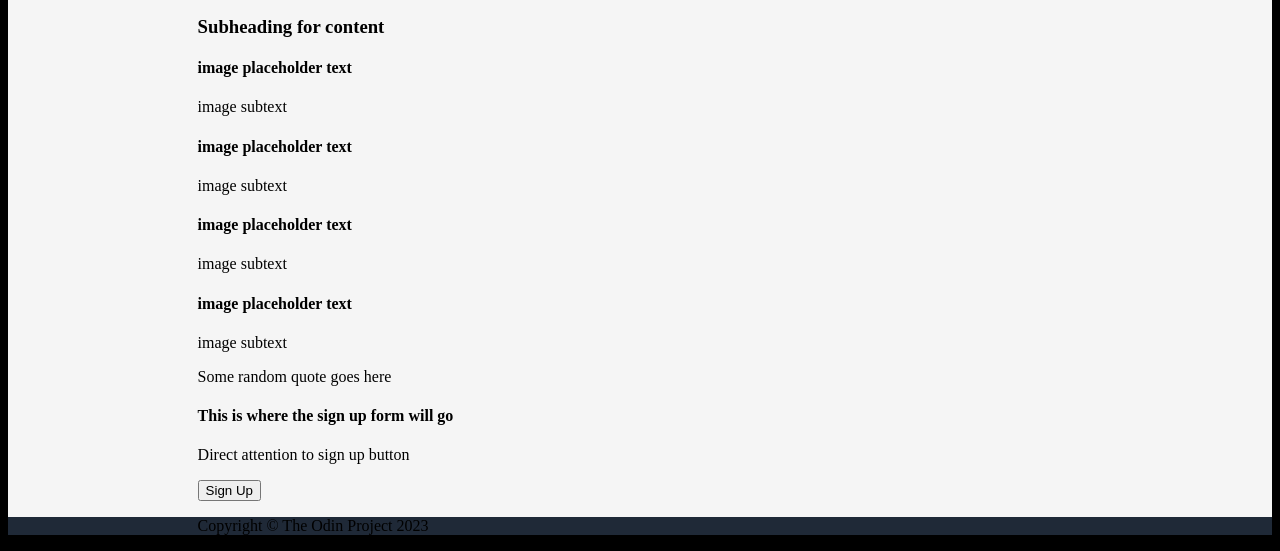
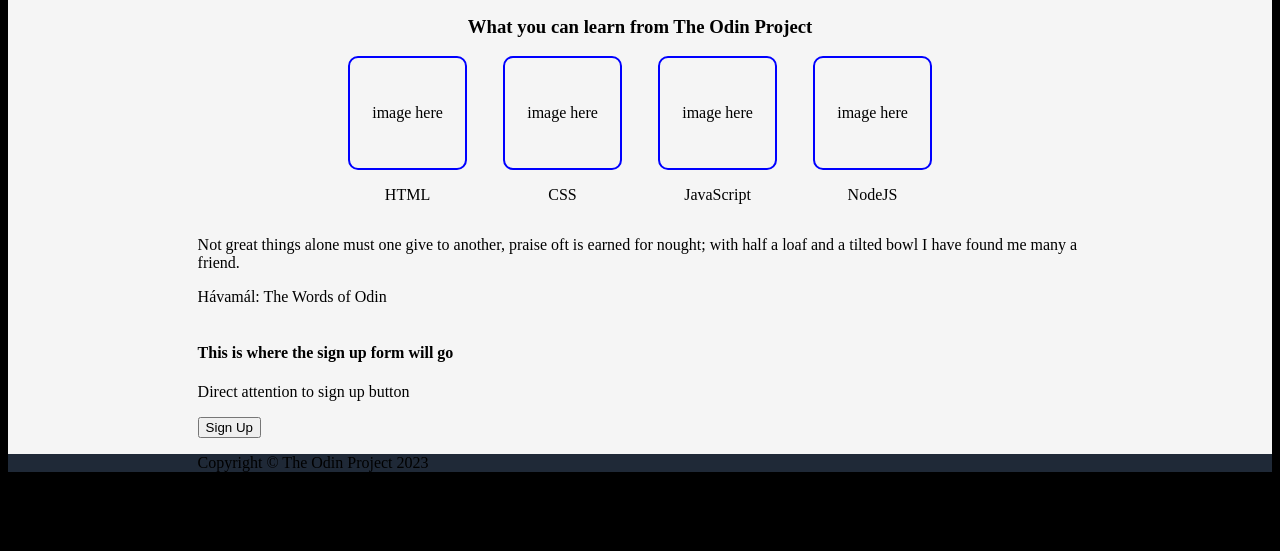
Before and after one commit to smeikle82/odin-landingpage, a plain HTML site: page index.html in a window 1280 px wide. Shown: the part 318-869 px from the top of the page. After the commit the page ends 806 px from the top, so only its background shows below. Drawn offline with Linux system fonts and the light colour scheme.

Commit message:
Add content to Gallery HTML and CSS

```diff
--- a/index.html
+++ b/index.html
@@ -32,19 +32,34 @@
             </div>
         </div>
         <div class="content">
-            <h3>Subheading for content</h3>
             <div class="image-gallery">
-                <div class="img-placeholder"><h4>image placeholder text</h4></div>
-                <p>image subtext</p>
-                <div class="img-placeholder"><h4>image placeholder text</h4></div>
-                <p>image subtext</p>
-                <div class="img-placeholder"><h4>image placeholder text</h4></div>
-                <p>image subtext</p>
-                <div class="img-placeholder"><h4>image placeholder text</h4></div>
-                <p>image subtext</p>
+                <h3>What you can learn from The Odin Project</h3>
+                <div class="gallery-items">
+                    <div class="gallery-item">
+                        <div class="img-placeholder"><p>image here</p></div>
+                        <p>HTML</p>
+                    </div>
+                    <div class="gallery-item">
+                        <div class="img-placeholder"><p>image here</p></div>
+                        <p>CSS</p>
+                    </div>
+                    <div class="gallery-item">
+                        <div class="img-placeholder"><p>image here</p></div>
+                        <p>JavaScript</p>
+                    </div>
+                    <div class="gallery-item">
+                        <div class="img-placeholder"><p>image here</p></div>
+                        <p>NodeJS</p>
+                    </div>
+                </div>
             </div>
             <div class="quote">
-                <p>Some random quote goes here</p>
+                <p>Not great things alone must one give to another,
+                    praise oft is earned for nought;
+                    with half a loaf and a tilted bowl
+                    I have found me many a friend.
+                </p>
+                <p class="citation">Hávamál: The Words of Odin </p>
             </div>
             <div class="call-to-action">
                 <h4>This is where the sign up form will go</h4>
--- a/styles.css
+++ b/styles.css
@@ -75,3 +75,34 @@
 }
 
 /* CONTENT STYLES */
+.content{
+    display: flex;
+    flex-direction: column;
+}
+.image-gallery{
+    align-self: center;
+    display: flex;
+    flex-direction: column;
+}
+.image-gallery h3{
+    align-self: center;
+}
+.gallery-items{
+    display: flex;
+    gap: 36px;
+}
+.gallery-item{
+    display: flex;
+    flex-direction: column;
+    align-items: center;
+    justify-content: center;
+}
+.image-gallery .img-placeholder{
+    display: flex;
+    align-items: center;
+    justify-content: center;
+    height: 110px;
+    width: 115px;
+    border: 2px solid blue;
+    border-radius: 10px;
+}
```
